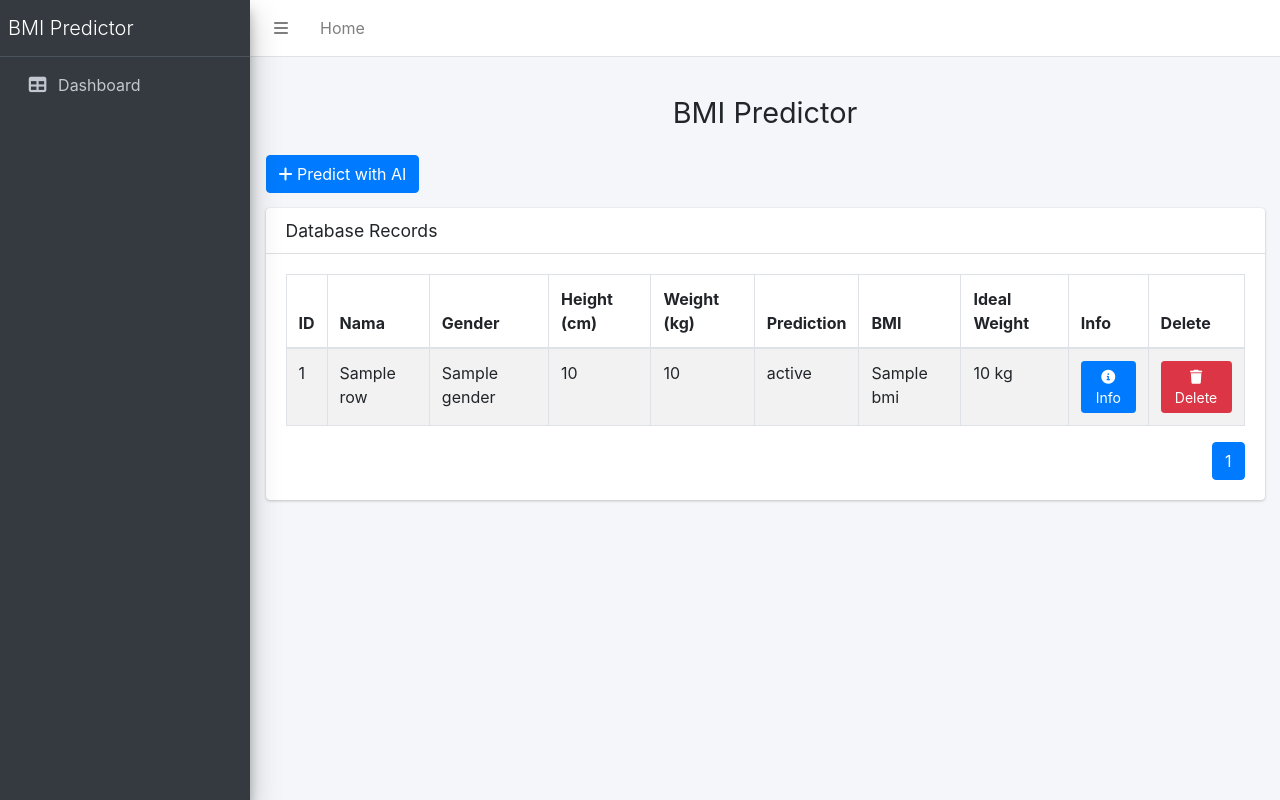
After one commit to BlackBox-Ops/ML-BMI-Predict-, a Flask app: template templates/test2.html in a window 1280 px wide. The commit adds this page. Run offline with Flask 3, Linux system fonts and the light colour scheme; the template is opened without the code that fills it: most values are stand-ins (such as "Sample title", 1, 10 or a date in 2020); parts of the project's set-up code (start-up, migrations or seed data) failed here and were passed over; some libraries are stand-ins or nearby versions.

Commit message:
melakukan uji coba dengan template forntend terbaru

```diff
--- /dev/null
+++ b/templates/test2.html
@@ -0,0 +1,221 @@
+<!DOCTYPE html>
+<html lang="en">
+
+<head>
+    <meta charset="UTF-8">
+    <meta name="viewport" content="width=device-width, initial-scale=1.0">
+    <title>BMI Predictor</title>
+    <!-- Tailwind CSS -->
+    <script src="https://cdn.tailwindcss.com"></script>
+    <!-- Font Awesome -->
+    <link href="https://cdnjs.cloudflare.com/ajax/libs/font-awesome/6.0.0-beta3/css/all.min.css" rel="stylesheet">
+    <!-- AdminLTE -->
+    <link rel="stylesheet" href="https://cdn.jsdelivr.net/npm/admin-lte@3.2/dist/css/adminlte.min.css">
+    <script src="https://cdn.jsdelivr.net/npm/admin-lte@3.2/dist/js/adminlte.min.js"></script>
+</head>
+
+<body class="hold-transition sidebar-mini">
+    <div class="wrapper">
+
+        <!-- Navbar -->
+        <nav class="main-header navbar navbar-expand navbar-white navbar-light">
+            <ul class="navbar-nav">
+                <li class="nav-item">
+                    <a class="nav-link" data-widget="pushmenu" href="#" role="button">
+                        <i class="fas fa-bars"></i>
+                    </a>
+                </li>
+                <li class="nav-item d-none d-sm-inline-block">
+                    <a href="#" class="nav-link">Home</a>
+                </li>
+            </ul>
+        </nav>
+
+        <!-- Sidebar -->
+        <aside class="main-sidebar sidebar-dark-primary elevation-4">
+            <a href="#" class="brand-link">
+                <span class="brand-text font-weight-light">BMI Predictor</span>
+            </a>
+            <div class="sidebar">
+                <nav class="mt-2">
+                    <ul class="nav nav-pills nav-sidebar flex-column" role="menu">
+                        <li class="nav-item">
+                            <a href="#" class="nav-link">
+                                <i class="nav-icon fas fa-table"></i>
+                                <p>Dashboard</p>
+                            </a>
+                        </li>
+                    </ul>
+                </nav>
+            </div>
+        </aside>
+
+        <!-- Content Wrapper -->
+        <div class="content-wrapper">
+            <div class="content-header">
+                <div class="container-fluid">
+                    <h1 class="text-center my-4">BMI Predictor</h1>
+                    <button id="show-form-btn" class="btn btn-primary">
+                        <i class="fas fa-plus"></i> Predict with AI
+                    </button>
+                </div>
+            </div>
+
+            <div class="content">
+                <div class="container-fluid">
+                    <!-- Table -->
+                    <div class="card">
+                        <div class="card-header">
+                            <h3 class="card-title">Database Records</h3>
+                        </div>
+                        <div class="card-body">
+                            <table class="table table-bordered table-striped">
+                                <thead>
+                                    <tr>
+                                        <th>ID</th>
+                                        <th>Nama</th>
+                                        <th>Gender</th>
+                                        <th>Height (cm)</th>
+                                        <th>Weight (kg)</th>
+                                        <th>Prediction</th>
+                                        <th>BMI</th>
+                                        <th>Ideal Weight</th>
+                                        <th>Info</th>
+                                        <th>Delete</th>
+                                    </tr>
+                                </thead>
+                                <tbody id="table-body">
+                                    {% for row in rows %}
+                                    <tr>
+                                        <td>{{ row.id }}</td>
+                                        <td>{{ row.nama }}</td>
+                                        <td>{{ row.gender }}</td>
+                                        <td>{{ row.height }}</td>
+                                        <td>{{ row.weight }}</td>
+                                        <td>{{ row.status }}</td>
+                                        <td>{{ row.bmi }}</td>
+                                        <td>{{ row.ideal_weight }} kg</td>
+                                        <td>
+                                            <button class="btn btn-primary btn-sm">
+                                                <i class="fas fa-info-circle"></i> Info
+                                            </button>
+                                        </td>
+                                        <td>
+                                            <form action="{{ url_for('delete', id=row.id) }}" method="post" class="d-inline">
+                                                <button type="submit" class="btn btn-danger btn-sm">
+                                                    <i class="fas fa-trash"></i> Delete
+                                                </button>
+                                            </form>
+                                        </td>
+                                    </tr>
+                                    {% endfor %}
+                                </tbody>
+                            </table>
+                            <!-- Pagination -->
+                            <nav aria-label="Page navigation" class="d-flex justify-content-end mt-3">
+                                <ul class="pagination" id="pagination"></ul>
+                            </nav>
+                        </div>
+                    </div>
+                </div>
+            </div>
+        </div>
+
+        <!-- Form Modal -->
+        <div id="predict-form-modal" class="hidden fixed inset-0 z-50 flex items-center justify-center bg-gray-900 bg-opacity-50">
+            <div class="bg-white rounded-lg shadow-lg p-6 w-1/3">
+                <div class="flex justify-between items-center mb-4">
+                    <h3 class="text-xl font-bold">Predict BMI</h3>
+                    <button id="close-form-btn" class="text-gray-600 hover:text-red-500">
+                        <i class="fas fa-times"></i>
+                    </button>
+                </div>
+                <form id="predict-form">
+                    <div class="mb-4">
+                        <label for="nama" class="block text-sm font-medium">Nama</label>
+                        <input type="text" id="nama" name="nama" class="w-full border rounded px-3 py-2" required>
+                    </div>
+                    <div class="mb-4">
+                        <label for="gender" class="block text-sm font-medium">Gender</label>
+                        <select id="gender" name="gender" class="w-full border rounded px-3 py-2" required>
+                            <option value="0">Male</option>
+                            <option value="1">Female</option>
+                        </select>
+                    </div>
+                    <div class="mb-4">
+                        <label for="height" class="block text-sm font-medium">Height (cm)</label>
+                        <input type="number" id="height" name="height" class="w-full border rounded px-3 py-2" required>
+                    </div>
+                    <div class="mb-4">
+                        <label for="weight" class="block text-sm font-medium">Weight (kg)</label>
+                        <input type="number" id="weight" name="weight" class="w-full border rounded px-3 py-2" required>
+                    </div>
+                    <div class="flex justify-end">
+                        <button type="submit" class="btn btn-success">
+                            <i class="fas fa-calculator"></i> Predict
+                        </button>
+                    </div>
+                </form>
+            </div>
+        </div>
+
+    </div>
+
+    <!-- Scripts -->
+    <script src="https://code.jquery.com/jquery-3.6.0.min.js"></script>
+    <!-- jQuery -->
+    <script src="https://code.jquery.com/jquery-3.6.4.min.js"></script>
+    <!-- AdminLTE JS -->
+    <script src="https://cdn.jsdelivr.net/npm/admin-lte@3.2/dist/js/adminlte.min.js"></script>
+    <script>
+        $(document).ready(function () {
+            // Modal Show/Hide Logic
+            const modal = $("#predict-form-modal");
+            $("#show-form-btn").click(function () {
+                modal.removeClass("hidden");
+            });
+            $("#close-form-btn").click(function () {
+                modal.addClass("hidden");
+            });
+
+            // Pagination Logic
+            const rowsPerPage = 5;
+            const tableBody = $("#table-body");
+            const pagination = $("#pagination");
+
+            const rows = tableBody.find("tr");
+            const totalRows = rows.length;
+            const totalPages = Math.ceil(totalRows / rowsPerPage);
+
+            function showPage(page) {
+                rows.hide();
+                const start = (page - 1) * rowsPerPage;
+                rows.slice(start, start + rowsPerPage).show();
+
+                pagination.find("li").removeClass("active");
+                pagination.find(`[data-page="${page}"]`).addClass("active");
+            }
+
+            function createPagination() {
+                for (let i = 1; i <= totalPages; i++) {
+                    pagination.append(`
+                        <li class="page-item" data-page="${i}">
+                            <a class="page-link" href="#">${i}</a>
+                        </li>
+                    `);
+                }
+
+                pagination.on("click", "li", function () {
+                    const page = $(this).data("page");
+                    showPage(page);
+                });
+
+                showPage(1);
+            }
+
+            createPagination();
+        });
+    </script>
+</body>
+
+</html>
```
Also changed, not shown: templates/app.html (+76 -3 lines), 1 other file.
